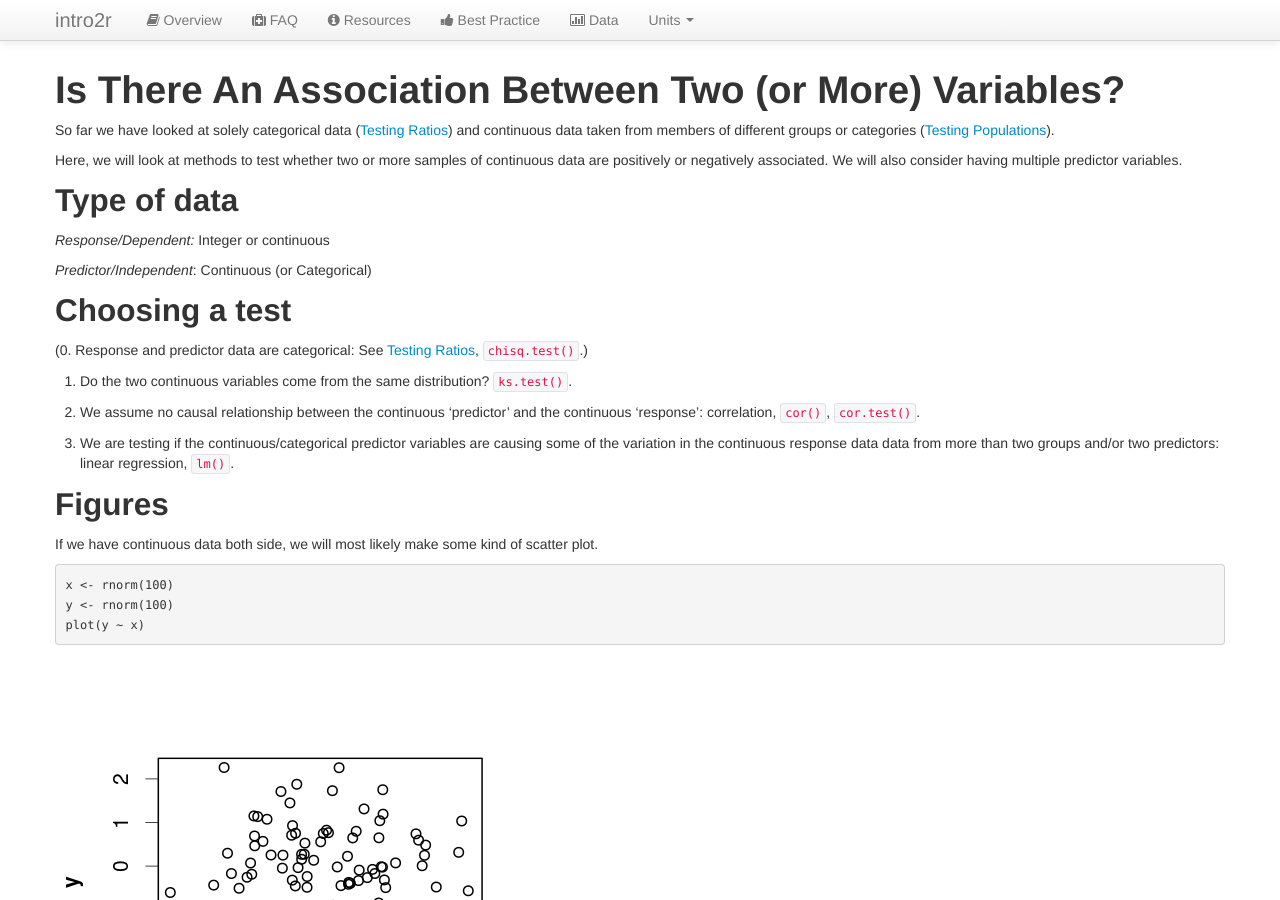
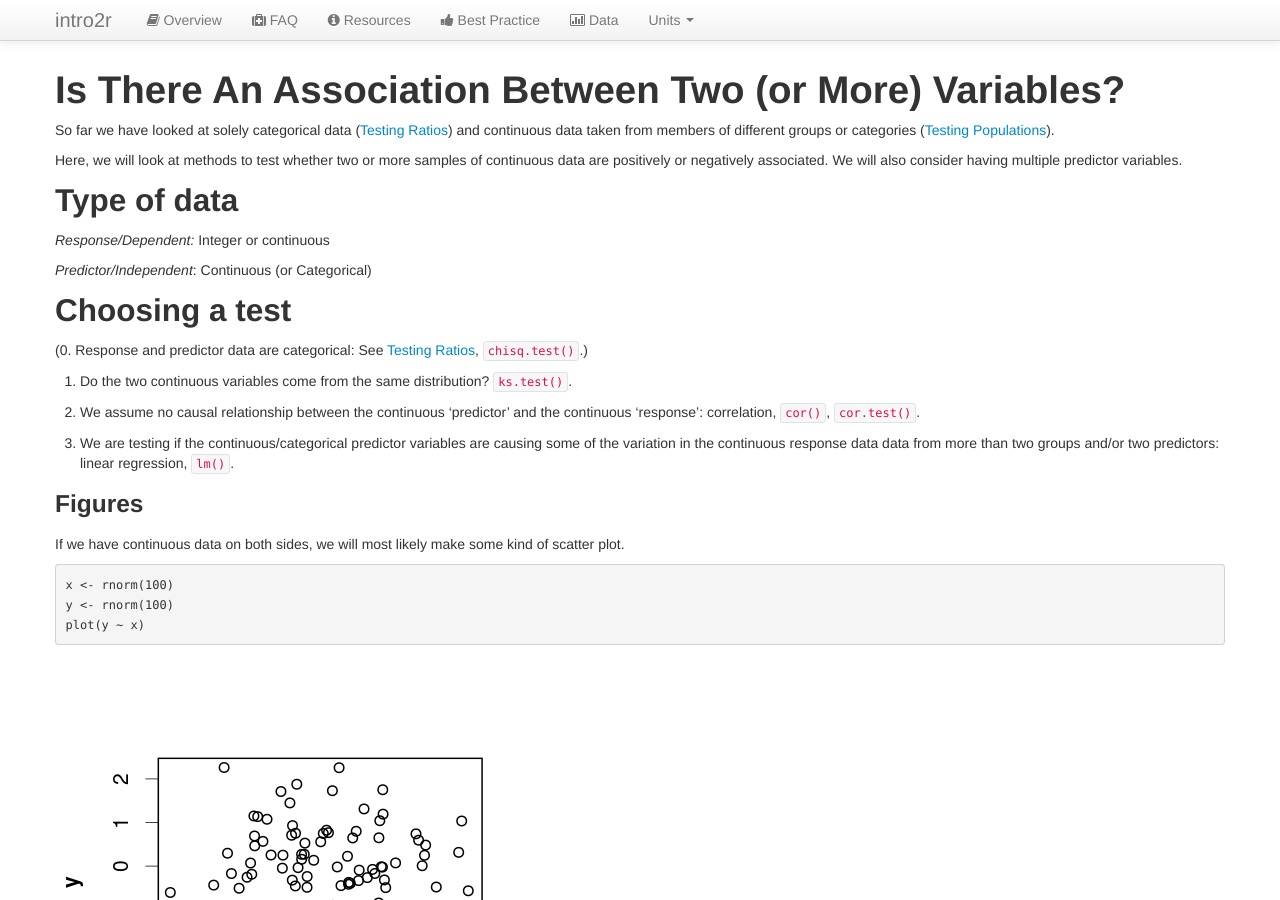
Before and after one commit to intro2r/intro2r, a Jekyll site: the page built from unit4/testing-associations.md, in a window 1280 px wide and 900 px high. Built offline with Jekyll 4.4.1, drawn with Linux system fonts in a browser that asks for light colours; some of the changed text lies outside the part shown.

Commit message:
Update testing-associations.md

````diff
--- a/unit4/testing-associations.md
+++ b/unit4/testing-associations.md
@@ -28,9 +28,9 @@ Here, we will look at methods to test whether two or more samples of continuous
 3. We are testing if the continuous/categorical predictor variables are causing some of the variation in the  continuous response data data from more than two groups and/or two predictors: linear regression, `lm()`.
 
 
-## Figures
+### Figures
 
-If we have continuous data  both side, we will most likely make some kind of scatter plot.
+If we have continuous data on both sides, we will most likely make some kind of scatter plot.
 
 ```
 x <- rnorm(100)
````
Also changed, not shown: other parts of unit4/testing-associations.md (+2 -2 lines).
